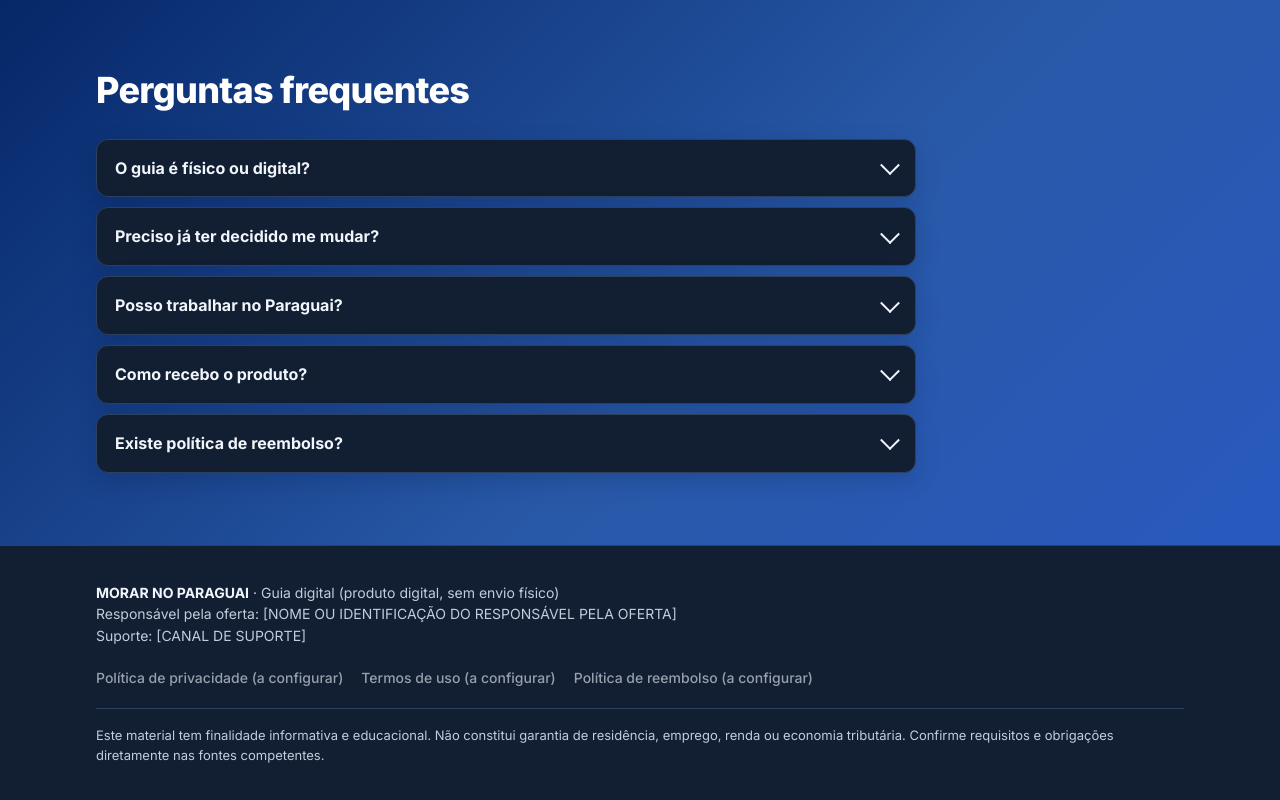
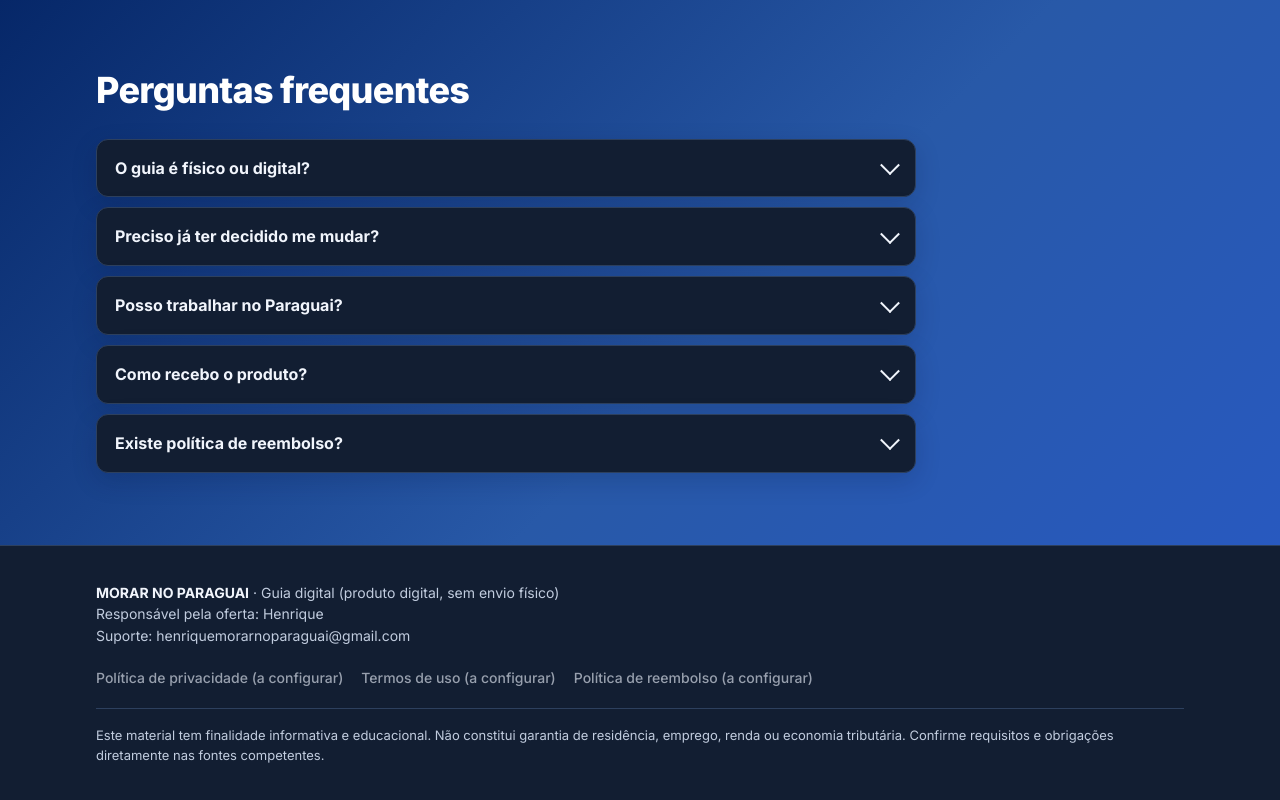
Before and after one commit to eduardoftn1/DSL, a React (Vite) app: page / in a window 1280 px wide. Shown: the part 7296-8096 px from the top of the page. Built offline with nearby package versions, Linux system fonts and the light colour scheme.

Commit message:
[NOME OU IDENTIFICAÇÃO DO RESPONSÁVEL PELA OFERTA]: troca pra Henriq...
Gerado pelo Zenly.

```diff
--- a/src/config.js
+++ b/src/config.js
@@ -12,10 +12,10 @@ export const CONFIG = {
   checkoutUrl: "", // PENDENTE: URL do checkout externo. Todos os botões de compra usam este valor.
   successUrl: "", // PENDENTE: configure no checkout o retorno para <seu-domínio>/#obrigado
   paymentMethods: [], // ex.: ["Pix", "Cartão"]. Só aparece se preenchido.
-  supportContact: "", // PENDENTE: canal de suporte (e-mail, WhatsApp etc.)
+  supportContact: "henriquemorarnoparaguai@gmail.com",
 
   responsibleName: "Henrique",
-  offerOwner: "[NOME OU IDENTIFICAÇÃO DO RESPONSÁVEL PELA OFERTA]",
+  offerOwner: "Henrique",
 
   // Só marque true quando o item existir e estiver incluído no produto.
   deliverables: { guide: true, checklist: true, spreadsheet: true, sources: true },
```
